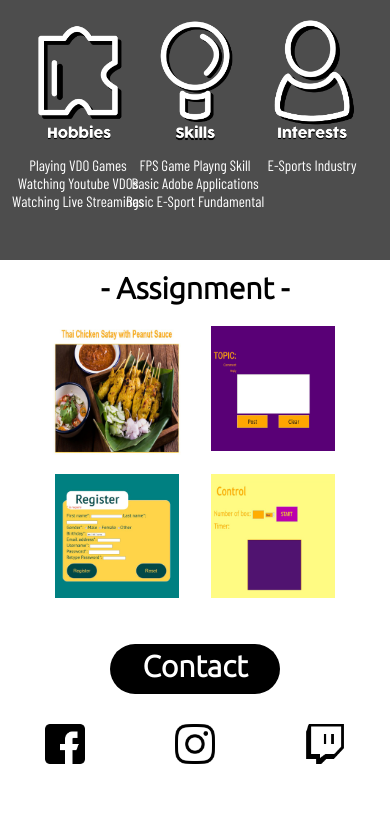
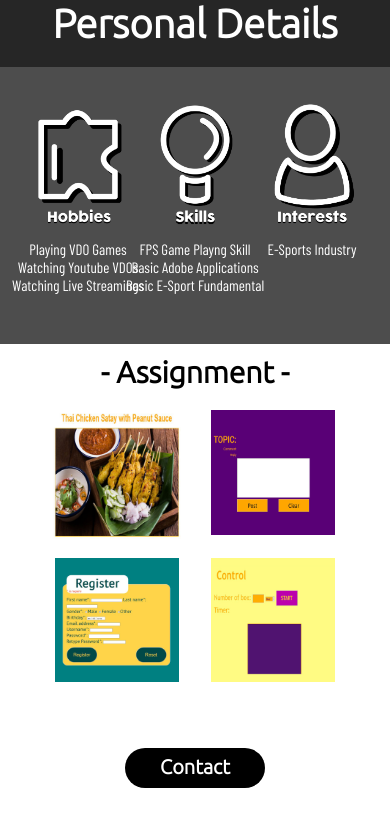
Before and after one commit to oabdd/phackpasit_webpage, a plain HTML site: page index.html in a window 390 px wide. Shown: the part 1126-1951 px from the top of the page. Drawn offline with nearby package versions, Linux system fonts and the light colour scheme.

Commit message:
Add files via upload
added respondsive at 1180px and fixed contact icons

```diff
--- a/style_main.css
+++ b/style_main.css
@@ -229,32 +229,32 @@ html{
     width: 80%;
 }
 .fb-box img{
-    width: 120px;
+    width: 60px;
 }
 .ig-box img{
-    width: 120px;
+    width: 60px;
 }
 .twitch-box img{
-    width: 120px;
+    width: 60px;
 }
 .contact_container{
     display: grid;
-    grid-template-columns: 30% auto 30%;
+    grid-template-columns: 40% auto 40%;
     color: black;
     justify-items: center;
     justify-content: center;
 }
 .con_head{
     grid-column: 2 / span 1;
-    width: 370px;
-    height: 100px;
+    width: 300px;
+    height: 70px;
     text-align: center;
-    font-size: 70px;
+    font-size: 40px;
     font-family: 'Ubuntu', sans-serif;
     font-weight: bold;
     color: white;
     background-color: black;
-    padding-top: 5px;
+    padding-top: 10px;
     margin-top: 50px;
     margin-bottom: 50px;
     border-radius: 40px;
@@ -262,7 +262,7 @@ html{
 .contact ul{
     list-style: none;
     display: flex;
-    justify-content: space-between;
+    justify-content: space-evenly;
 }
 .contact{
     padding-top: 30px;
@@ -291,6 +291,116 @@ html{
     }
     .pf_pic{
         margin-left: 20px;
+    }
+    .con_head{
+        grid-column: 2 / span 1;
+        width: 250px;
+        height: 60px;
+        text-align: center;
+        font-size: 40px;
+        font-family: 'Ubuntu', sans-serif;
+        font-weight: bold;
+        color: white;
+        background-color: black;
+        padding-top: 7px;
+        margin-top: 50px;
+        margin-bottom: 50px;
+        border-radius: 40px;
+    }
+    .fb-box img{
+        width: 50px;
+    }
+    .ig-box img{
+        width: 50px;
+    }
+    .twitch-box img{
+        width: 50px;
+    }
+}
+@media only screen and (max-width: 1180px){
+    .top_header{
+        width: 800px;
+    }
+    .logo_header h1{
+        padding-left: 50px;
+    }
+    .container{
+        width: 800px;
+    }
+    .content_container{
+        width: 800px;
+        margin-left: 0;
+        padding-left: 330px;
+    }
+    .pf_container{
+        display: grid;
+        grid-template-columns: 15% 70% 15%;
+        margin-top: 50px;
+        justify-items: center;
+    }
+    .pf_pic{
+        grid-column: 2 / span 1;
+        margin: 10% 10%;
+    }
+    .pf_intro{
+        justify-items: center;
+        font-size: 25px;
+        width: 540px;
+    }
+    .contact{
+        width: 500px;
+    }
+    .fb-box img{
+        width: 90px;
+    }
+    .ig-box img{
+        width: 90px;
+    }
+    .twitch-box img{
+        width: 90px;
+    }
+    .per_container{
+        display: grid;
+        grid-template-columns: 5% 30% 30% 30% 5%;
+        background-color: rgb(77, 77, 77);
+        color: white;
+        font-family: 'Barlow Condensed', sans-serif;
+        font-size: 20px;
+        padding-top: 50px;
+        padding-bottom: 100px;
+    }
+    .assignment{
+        width: 100%;
+        text-align: center;
+        font-family: 'Ubuntu', sans-serif;
+        font-size: 50px;
+        font-weight: bold;
+        margin-top: 0.5%;
+        margin-bottom: 3%;
+    }
+    .con_head{
+        grid-column: 2 / span 1;
+        width: 180px;
+        height: 60px;
+        text-align: center;
+        font-size: 30px;
+        font-family: 'Ubuntu', sans-serif;
+        font-weight: bold;
+        color: white;
+        background-color: black;
+        padding-top: 10px;
+        margin-top: 50px;
+        margin-bottom: 50px;
+        border-radius: 40px;
+    }
+    .fb-box img{
+        width: 40px;
+    }
+    .ig-box img{
+        width: 40px;
+    }
+    .twitch-box img{
+        width: 40px;
     }
 }
 
@@ -352,6 +462,30 @@ html{
         font-weight: bold;
         margin-top: 0.5%;
         margin-bottom: 3%;
+    }
+    .con_head{
+        grid-column: 2 / span 1;
+        width: 180px;
+        height: 60px;
+        text-align: center;
+        font-size: 30px;
+        font-family: 'Ubuntu', sans-serif;
+        font-weight: bold;
+        color: white;
+        background-color: black;
+        padding-top: 10px;
+        margin-top: 50px;
+        margin-bottom: 50px;
+        border-radius: 40px;
+    }
+    .fb-box img{
+        width: 40px;
+    }
+    .ig-box img{
+        width: 40px;
+    }
+    .twitch-box img{
+        width: 40px;
     }
 }
 
@@ -517,6 +651,31 @@ html{
         font-weight: bold;
         margin-top: 0.5%;
         margin-bottom: 3%;
+    }
+
+    .con_head{
+        grid-column: 2 / span 1;
+        width: 140px;
+        height: 40px;
+        text-align: center;
+        font-size: 20px;
+        font-family: 'Ubuntu', sans-serif;
+        font-weight: bold;
+        color: white;
+        background-color: black;
+        padding-top: 7px;
+        margin-top: 50px;
+        margin-bottom: 50px;
+        border-radius: 40px;
+    }
+    .fb-box img{
+        width: 28px;
+    }
+    .ig-box img{
+        width: 28px;
+    }
+    .twitch-box img{
+        width: 28px;
     }
 
 }
```
